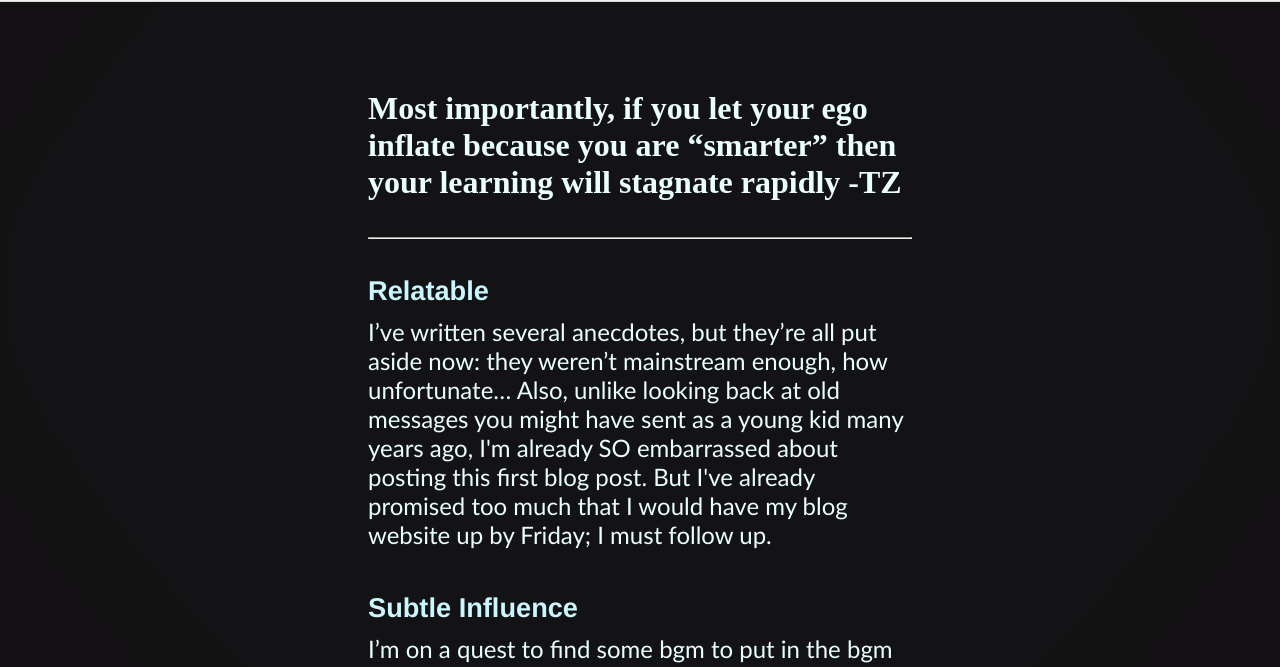
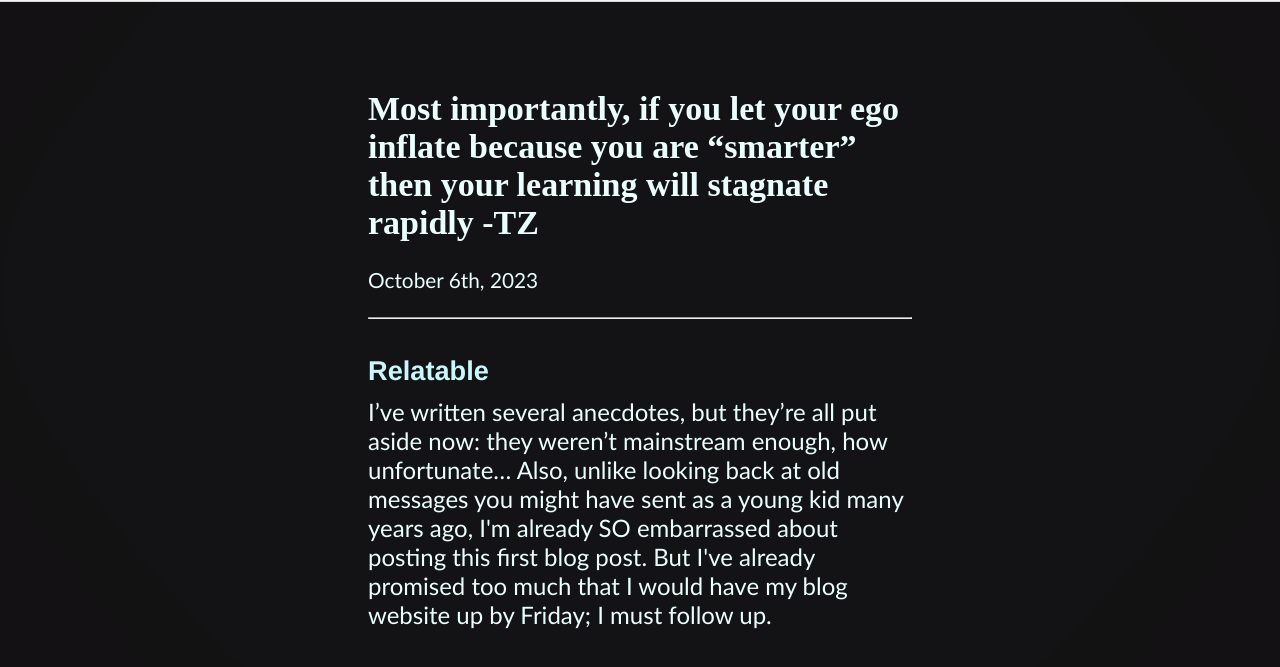
Before and after one commit to EngiXiong/EngiXiong.github.io, a plain HTML site: page first_article.html in a window 1280 px wide. Shown: the part 110-777 px from the top of the page. Drawn offline with Linux system fonts and the light colour scheme.

Commit message:
Update first_article.html

```diff
--- a/first_article.html
+++ b/first_article.html
@@ -92,14 +92,12 @@
 
     <div class="article">
         <div class="test7">
-            <h1> Most importantly, if you let your ego inflate because you are “smarter” then your learning will
+            <p style="font-family: initial;font-size:2.125em;font-weight: bold;"> Most importantly, if you let your ego inflate because you are “smarter” then your learning will
                 stagnate
                 rapidly
                 -TZ
-            </h1>
-
-            <br>
-            <br>
+            </p>
+                <p style="color: rgb(234, 254, 254);font-size: 1.3em;">October 6th, 2023</p>
             <hr>
             <br>
             <br>
```
